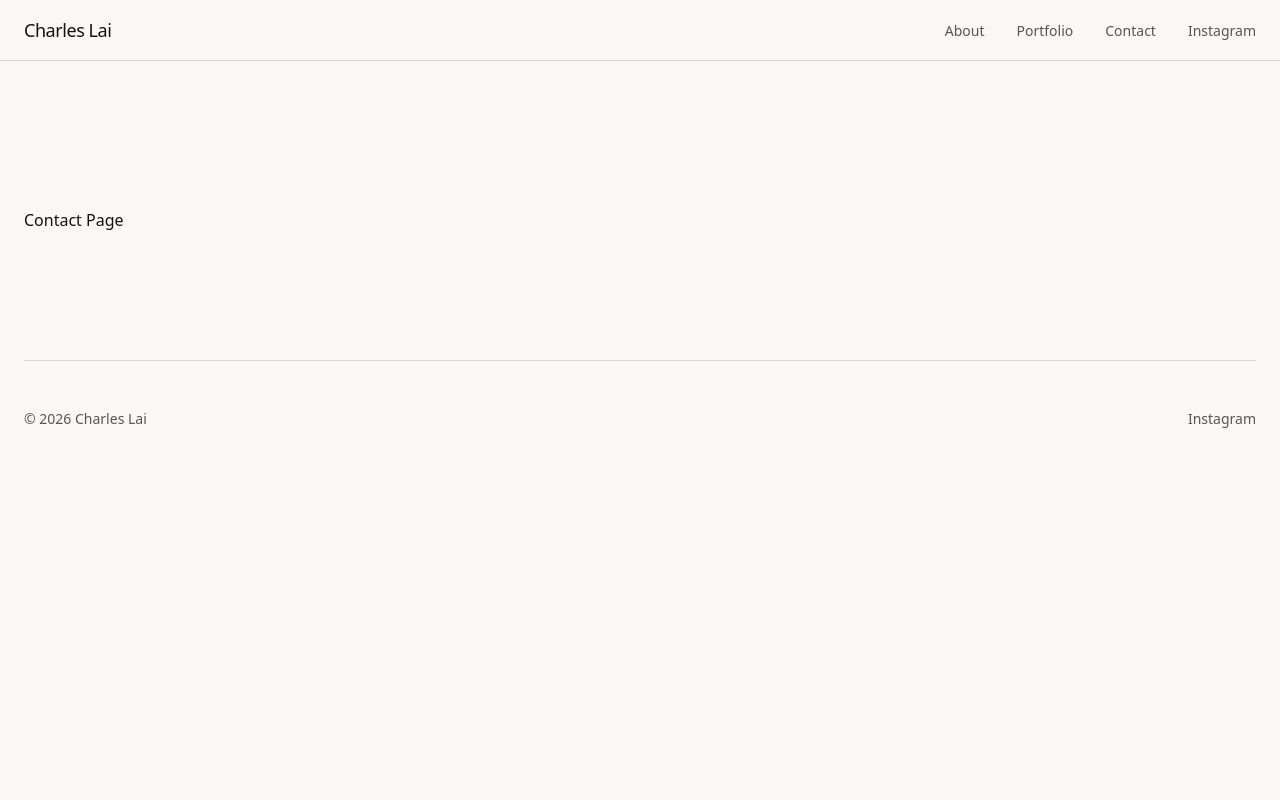
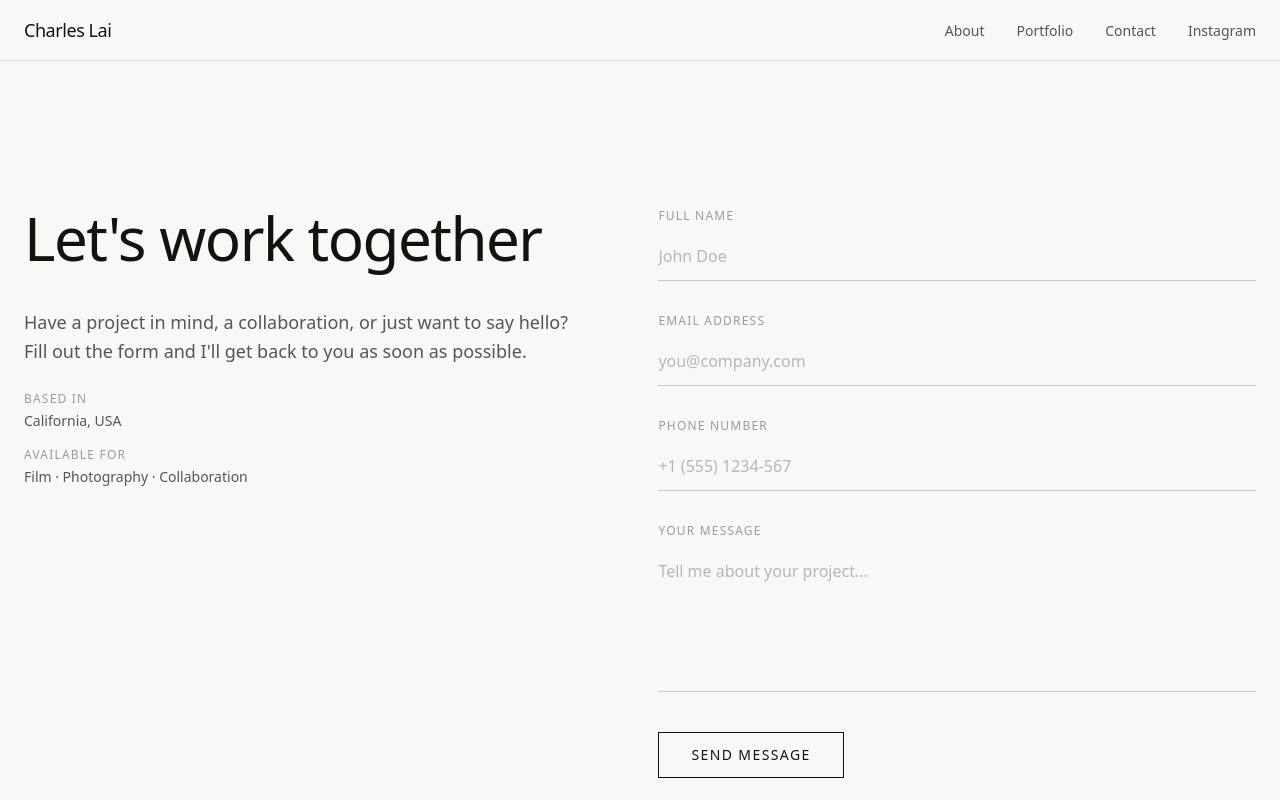
Before and after one commit to robertnochez/charles-website, a Next.js app: page /contact in a window 1280 px wide. Shown: the top 800 px of the page. Built offline with nearby package versions, Linux system fonts and the light colour scheme.

Commit message:
added contact form

```diff
--- a/app/contact/page.tsx
+++ b/app/contact/page.tsx
@@ -1,10 +1,9 @@
 import { Navbar } from "@/components/navbar"
 import { Footer } from "@/components/footer"
-import Image from "next/image"
 import type { Metadata } from "next"
 
 export const metadata: Metadata = {
-  title: "About | Charles Lai",
+  title: "Contact | Charles Lai",
   description:
     "Chinese-American Filmmaker and Photographer born, raised, and based in California with a passion for storytelling and adventure.",
 }
@@ -16,12 +15,152 @@ export default function ContactPage() {
       <main className="pt-20">
         <div className="max-w-7xl mx-auto px-6">
           <section className="py-16 md:py-24 lg:py-32">
-            <p>
-                Contact Page
-            </p>
+            <div className="flex flex-col lg:flex-row gap-12 lg:gap-20 items-start">
+
+              {/* Left Column - Intro */}
+              <div className="flex-1 lg:max-w-[45%]">
+                <h1 className="font-serif text-4xl md:text-5xl lg:text-6xl tracking-tight text-foreground mb-10 text-balance">
+                  {"Let's work together"}
+                </h1>
+                <div className="flex flex-col gap-6">
+                  <p className="text-base md:text-lg leading-relaxed text-muted-foreground">
+                    Have a project in mind, a collaboration, or just want to say
+                    hello? Fill out the form and I'll get back to you as soon as
+                    possible.
+                  </p>
+                  <div className="flex flex-col gap-4 text-sm text-muted-foreground">
+                    <div>
+                      <p className="text-xs tracking-widest uppercase text-foreground/40 mb-1">
+                        Based in
+                      </p>
+                      <p>California, USA</p>
+                    </div>
+                    <div>
+                      <p className="text-xs tracking-widest uppercase text-foreground/40 mb-1">
+                        Available for
+                      </p>
+                      <p>Film · Photography · Collaboration</p>
+                    </div>
+                  </div>
+                </div>
+              </div>
+
+              {/* Right Column - Form */}
+              <div className="flex-1 w-full lg:max-w-[55%]">
+                <form
+                  action="https://api.web3forms.com/submit"
+                  method="POST"
+                  id="form"
+                  className="flex flex-col gap-8"
+                >
+                  <input
+                    type="hidden"
+                    name="access_key"
+                    value="55236999-472d-40e0-82c0-65a6845064a3"
+                  />
+                  <input
+                    type="hidden"
+                    name="subject"
+                    value="New message from charleslaishoots.com"
+                  />
+                  <input
+                    type="checkbox"
+                    name="botcheck"
+                    style={{ display: "none" }}
+                  />
+
+                  {/* Full Name */}
+                  <div className="flex flex-col gap-2">
+                    <label
+                      htmlFor="name"
+                      className="text-xs tracking-widest uppercase text-foreground/40"
+                    >
+                      Full Name
+                    </label>
+                    <input
+                      type="text"
+                      name="name"
+                      id="name"
+                      placeholder="John Doe"
+                      required
+                      className="w-full bg-transparent border-b border-foreground/20 py-3 text-base text-foreground placeholder:text-muted-foreground/40 focus:outline-none focus:border-foreground transition-colors duration-300"
+                    />
+                  </div>
+
+                  {/* Email */}
+                  <div className="flex flex-col gap-2">
+                    <label
+                      htmlFor="email"
+                      className="text-xs tracking-widest uppercase text-foreground/40"
+                    >
+                      Email Address
+                    </label>
+                    <input
+                      type="email"
+                      name="email"
+                      id="email"
+                      placeholder="you@company.com"
+                      required
+                      className="w-full bg-transparent border-b border-foreground/20 py-3 text-base text-foreground placeholder:text-muted-foreground/40 focus:outline-none focus:border-foreground transition-colors duration-300"
+                    />
+                  </div>
+
+                  {/* Phone */}
+                  <div className="flex flex-col gap-2">
+                    <label
+                      htmlFor="phone"
+                      className="text-xs tracking-widest uppercase text-foreground/40"
+                    >
+                      Phone Number
+                    </label>
+                    <input
+                      type="text"
+                      name="phone"
+                      id="phone"
+                      placeholder="+1 (555) 1234-567"
+                      required
+                      className="w-full bg-transparent border-b border-foreground/20 py-3 text-base text-foreground placeholder:text-muted-foreground/40 focus:outline-none focus:border-foreground transition-colors duration-300"
+                    />
+                  </div>
+
+                  {/* Message */}
+                  <div className="flex flex-col gap-2">
+                    <label
+                      htmlFor="message"
+                      className="text-xs tracking-widest uppercase text-foreground/40"
+                    >
+                      Your Message
+                    </label>
+                    <textarea
+                      rows={5}
+                      name="message"
+                      id="message"
+                      placeholder="Tell me about your project..."
+                      required
+                      className="w-full bg-transparent border-b border-foreground/20 py-3 text-base text-foreground placeholder:text-muted-foreground/40 focus:outline-none focus:border-foreground transition-colors duration-300 resize-none"
+                    />
+                  </div>
+
+                  {/* Submit */}
+                  <div className="pt-2">
+                    <button
+                      type="submit"
+                      className="px-8 py-3 text-sm tracking-widest uppercase border border-foreground text-foreground hover:bg-foreground hover:text-background transition-colors duration-300"
+                    >
+                      Send Message
+                    </button>
+                  </div>
+
+                  <p
+                    className="text-sm text-muted-foreground"
+                    id="result"
+                  />
+                </form>
+              </div>
+
+            </div>
           </section>
 
-          {/* Footer */}
           <Footer />
         </div>
       </main>
```
